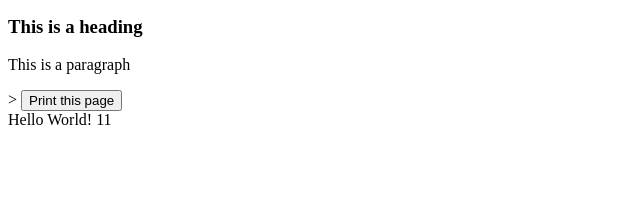
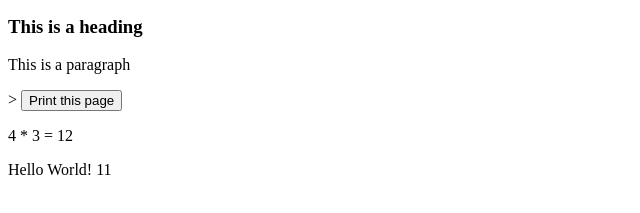
Before and after one commit to noobdevsam/my-js-practice, a plain HTML site: page index.html in a window 1280 px wide. Shown: the part 101-314 px from the top of the page, without its empty margins (0-640 px from the left). Drawn offline with Linux system fonts and the light colour scheme.

Commit message:
add new paragraph and function to display multiplication result

```diff
--- a/index.html
+++ b/index.html
@@ -34,6 +34,10 @@
     <button onclick="window.print()">Print this page</button>
 </div>
 
+<div>
+    <p id="demo3"></p>
+</div>
+
 <script src="scripts/index.js"></script>
 </body>
 </html>
--- a/scripts/index.js
+++ b/scripts/index.js
@@ -15,3 +15,12 @@ window.alert("Hello World!");
 
 // Using console.log()
 console.log("Hello World!");
+
+// Using function
+// Accessing a function without () returns the function and not the function result
+function myFunction(a, b) {
+    return a * b;
+}
+
+// Using function with parameters
+document.getElementById("demo3").innerText = "4 * 3 = " + myFunction(4, 3);
```
